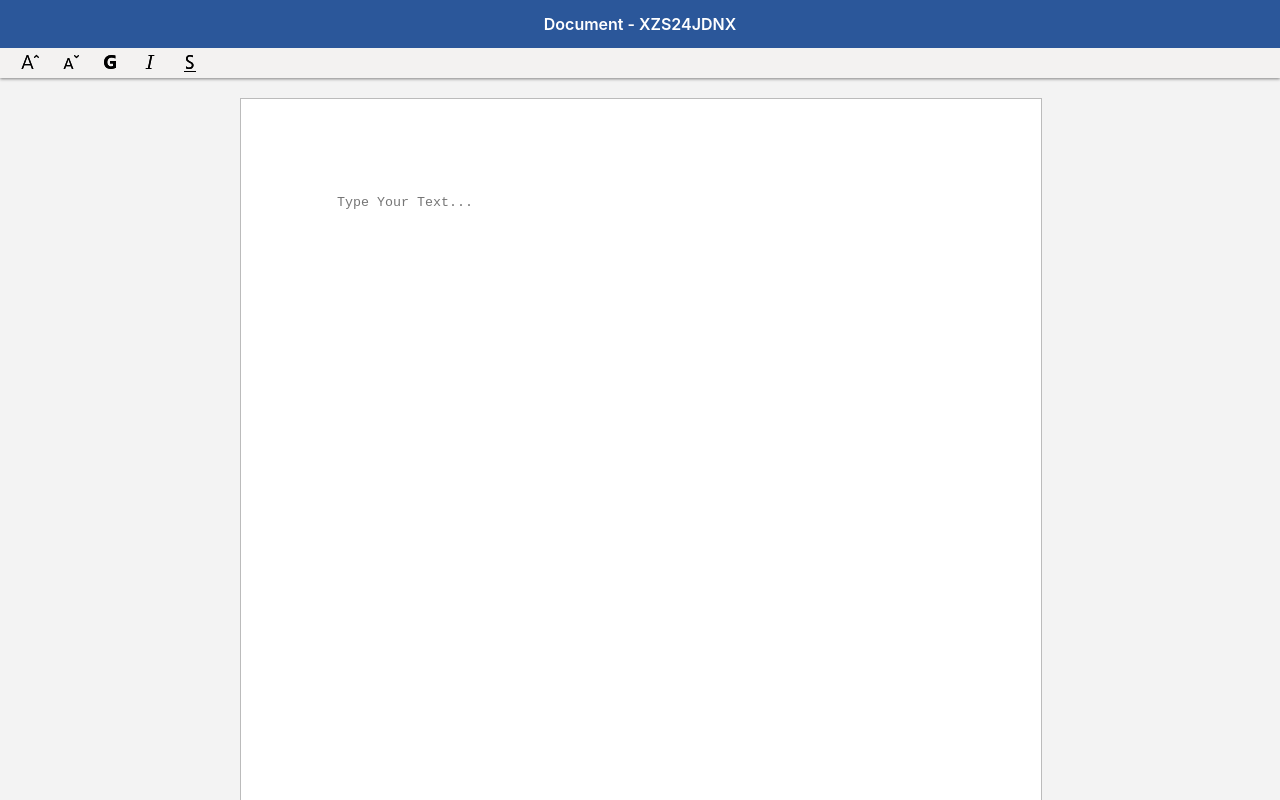
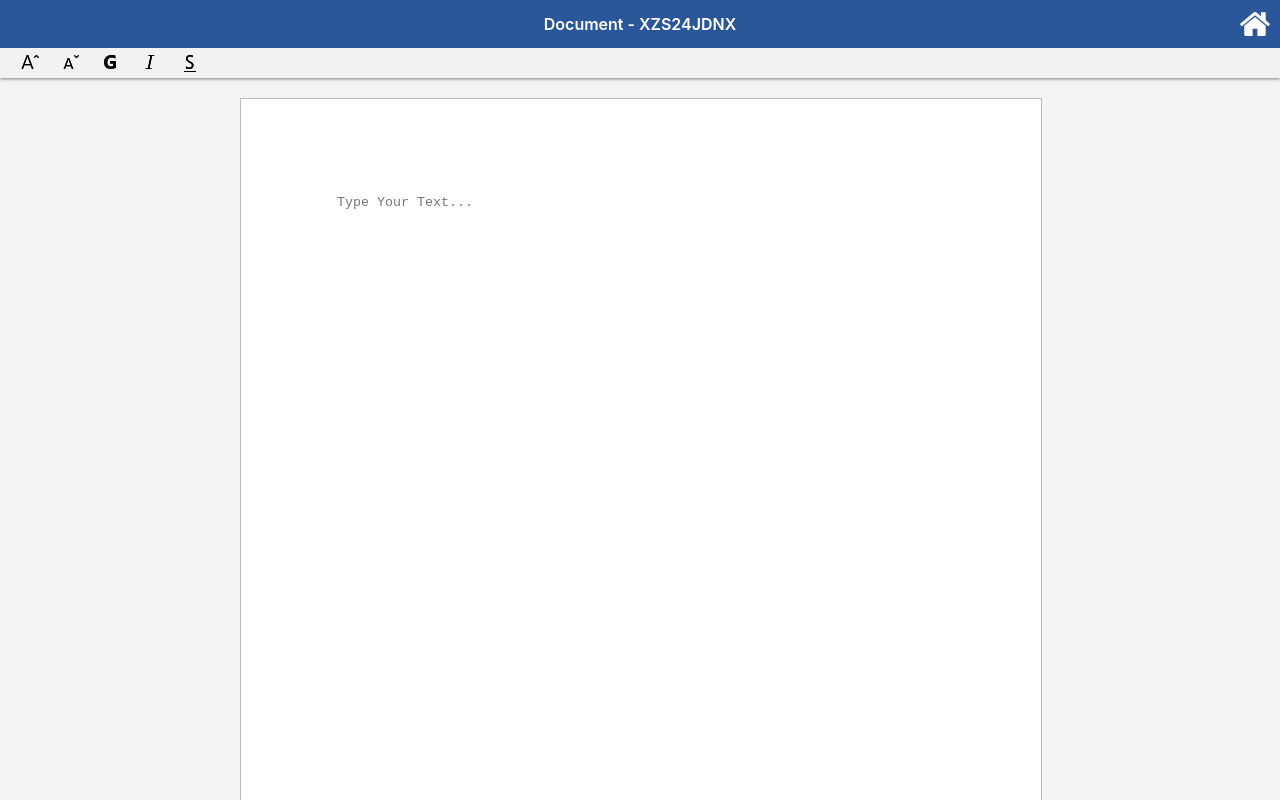
Before and after one commit to grassetg/nlpf_magyars, a React (Create React App) app: page /sheet in a window 1280 px wide. Shown: the top 800 px of the page. Built offline with nearby package versions, Linux system fonts and the light colour scheme; no server answers.

Commit message:
home button added to the sheet page

```diff
--- a/src/Collab.js
+++ b/src/Collab.js
@@ -28,6 +28,7 @@ function Collab() {
                 <div className="static-div">
                     <div className="bandeau">
                         <p>Document - XZS24JDNX</p>
+                        <a href="/"><img className="home-icon" src={require("./media/home.svg") }/></a>
                     </div>
                     <div className="outil">
                         <div>
--- a/src/Collab.scss
+++ b/src/Collab.scss
@@ -72,4 +72,17 @@
         position:sticky;
         top:0;
     }
+
+    .home-icon{
+        position: absolute;
+        right: 10px;
+        top:50%;
+        transform: translate(0,-50%);
+        width:30px;
+        cursor: pointer;
+    }
+
+    .home-icon:hover{
+        opacity:0.8;
+    }
 }
```
Also changed, not shown: src/media/home.svg (added).
